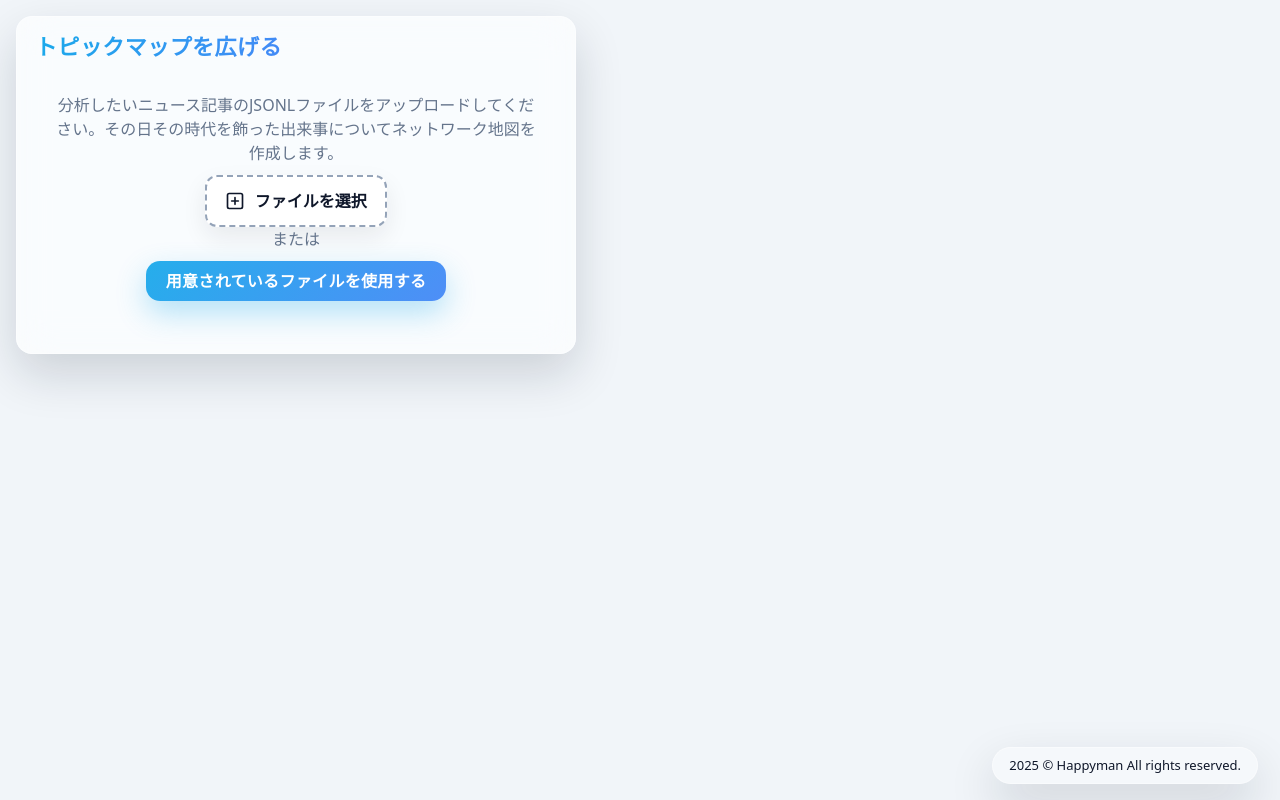
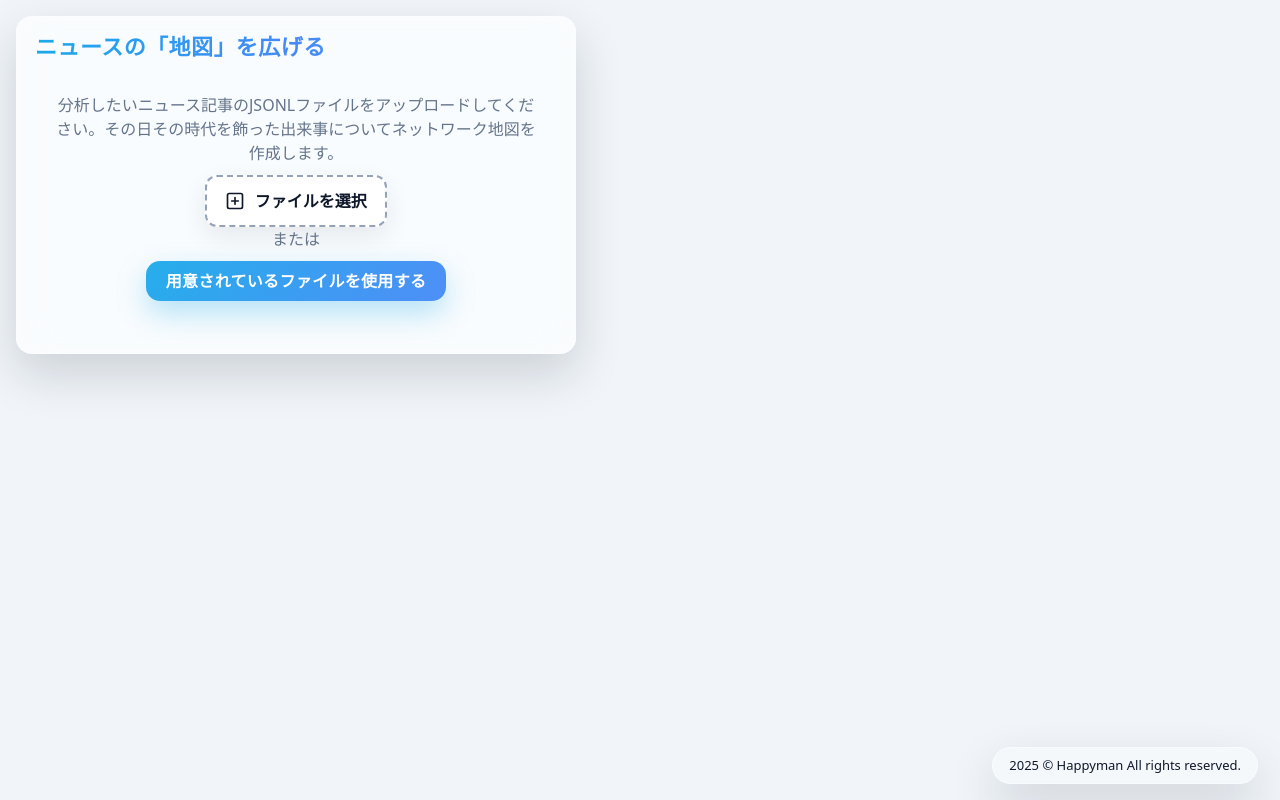
Before and after one commit to Igaki12/News-network-UI-demo, a React app: page / in a window 1280 px wide. Built offline with nearby package versions, Linux system fonts and the light colour scheme; the HTML template or start-up script is replaced by a standard one.

Commit message:
Update TopLeftPanel to support new features
Modified TopLeftPanel.tsx to add or update functionality. Updated docs/index.html and rebuilt docs/assets to reflect the latest changes.

```diff
--- a/src/components/TopLeftPanel.tsx
+++ b/src/components/TopLeftPanel.tsx
@@ -43,7 +43,7 @@ export const TopLeftPanel = ({
         bgClip="text"
         fontWeight="extrabold"
       >
-        トピックマップを広げる
+        ニュースの「地図」を広げる
       </Heading>
       {!hasData && (
         <>
```
Also changed, not shown: 2 other files (tests, documents, lock files or other folders).
